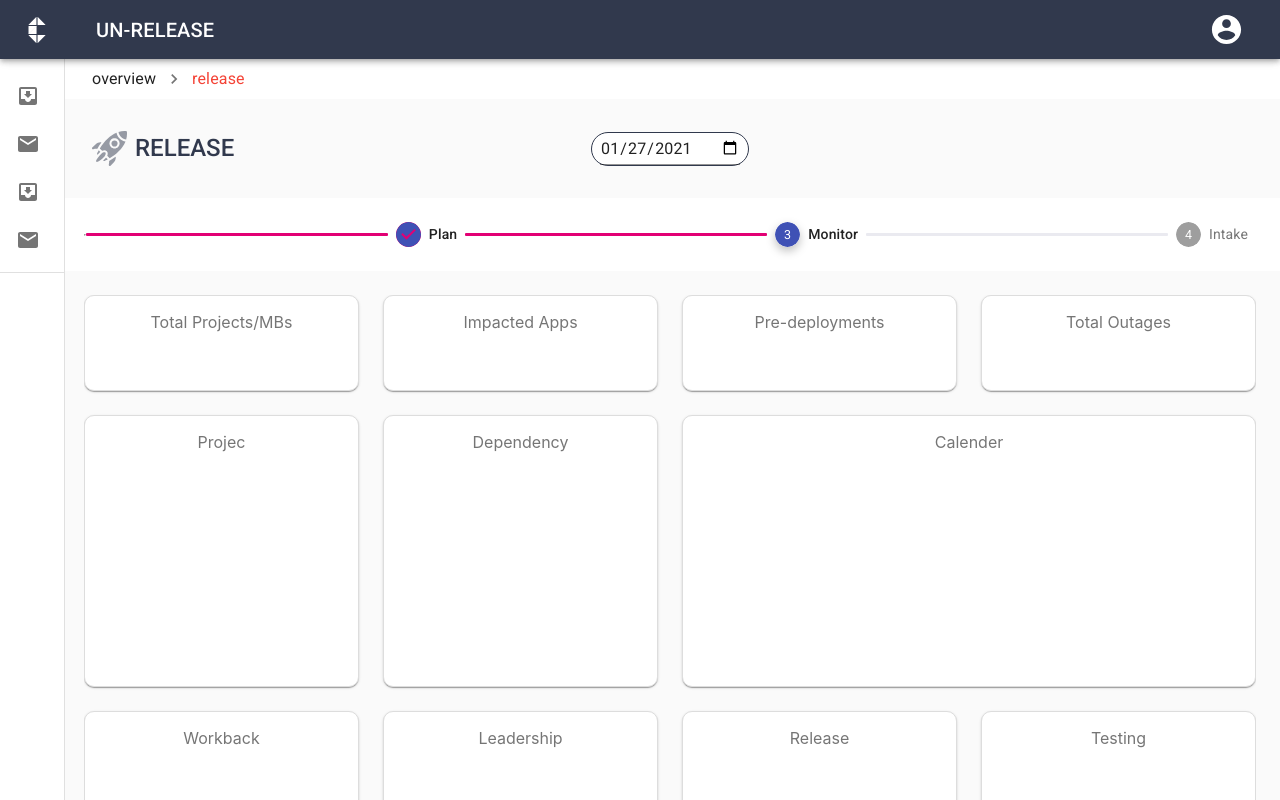
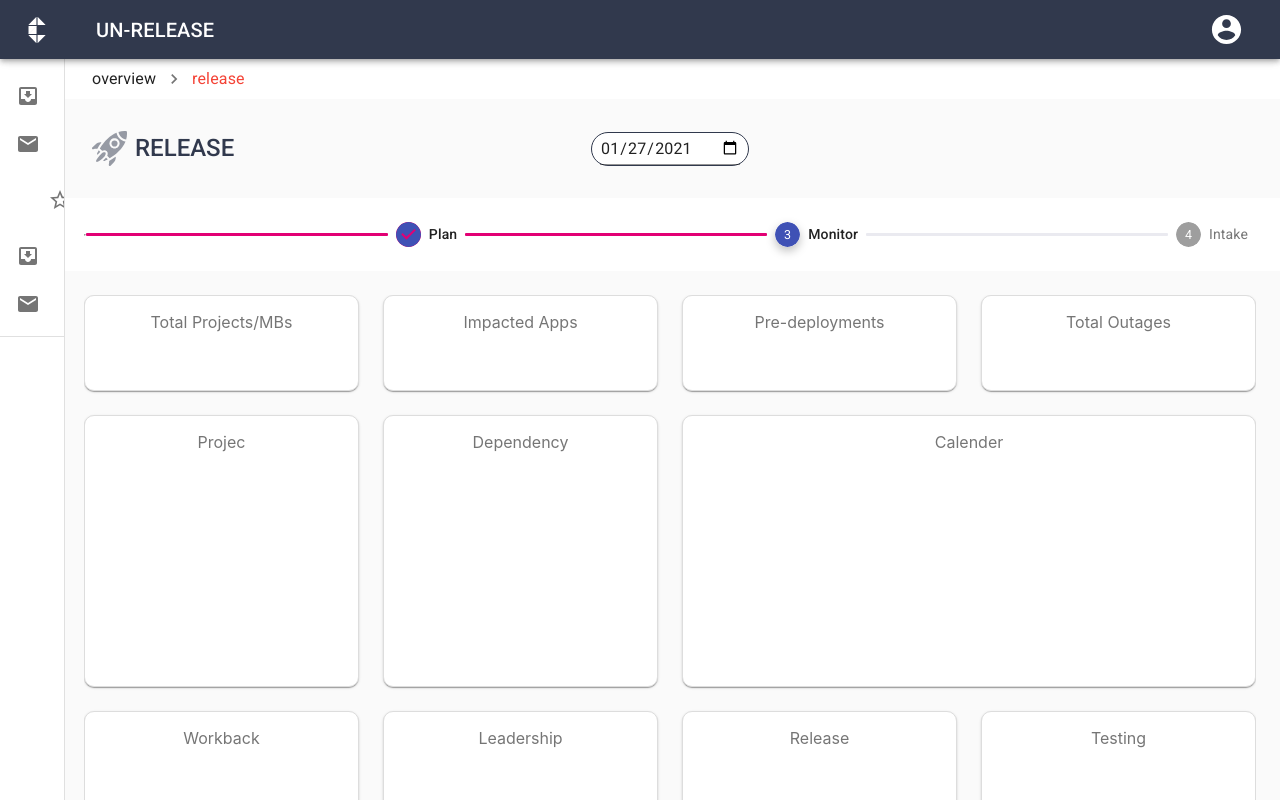
Before and after one commit to amitfbg/canvas-demo, a React (Create React App) app: page /overview/release in a window 1280 px wide. Both pictures are taken after a click on the button "Planning". Shown: the top 800 px of the page. Built offline with nearby package versions, Linux system fonts and the light colour scheme.

Commit message:
nested Leftbar created

```diff
--- a/src/components/navbar/LeftNavBar.js
+++ b/src/components/navbar/LeftNavBar.js
@@ -1,4 +1,4 @@
-import React from "react";
+import React, { useState } from "react";
 import {
   Drawer,
   ListItem,
@@ -8,9 +8,12 @@ import {
   ListItemIcon,
   ListItemText,
   makeStyles,
+  Collapse,
 } from "@material-ui/core";
 import InboxIcon from "@material-ui/icons/MoveToInbox";
 import MailIcon from "@material-ui/icons/Mail";
+import EventIcon from "@material-ui/icons/Event";
+import { ExpandLess, ExpandMore, StarBorder } from "@material-ui/icons";
 
 const drawerWidth = 240;
 
@@ -33,10 +36,22 @@ const useStyles = makeStyles((theme) => ({
       }),
     },
   },
+  nested: {
+    marginLeft: theme.spacing(4),
+  },
 }));
 
 function LeftNavBar() {
   const classes = useStyles();
+  const [open, setOpen] = useState(false);
+  const handleClose = () => {
+    setOpen(false);
+  };
+
+  const handleClick = (e) => {
+    e === 1 && setOpen(!open);
+  };
+
   return (
     <div>
       <Drawer
@@ -50,14 +65,30 @@ function LeftNavBar() {
         <div className={classes.drawerContainer}>
           <List>
             {["Intake", "Planning", "Launch", "Measure"].map((text, index) => (
-              <ListItem button key={text}>
-                <ListItemIcon>
-                  {index % 2 === 0 ? <InboxIcon /> : <MailIcon />}
-                </ListItemIcon>
-                <ListItemText primary={text} />
-              </ListItem>
+              <>
+                <ListItem button onClick={() => handleClick(index)} key={text}>
+                  <ListItemIcon>
+                    {index % 2 === 0 ? <InboxIcon /> : <MailIcon />}
+                  </ListItemIcon>
+                  <ListItemText primary={text} />
+                  {index === 1 && open ? <ExpandLess /> : <ExpandMore />}
+                </ListItem>
+                {index === 1 && (
+                  <Collapse in={open} timeout="auto" unmountOnExit>
+                    <List component="div">
+                      <ListItem button className={classes.nested}>
+                        <ListItemIcon>
+                          <StarBorder />
+                        </ListItemIcon>
+                        <ListItemText primary="Starred" />
+                      </ListItem>
+                    </List>
+                  </Collapse>
+                )}
+              </>
             ))}
           </List>
+
           <Divider />
         </div>
       </Drawer>
```
